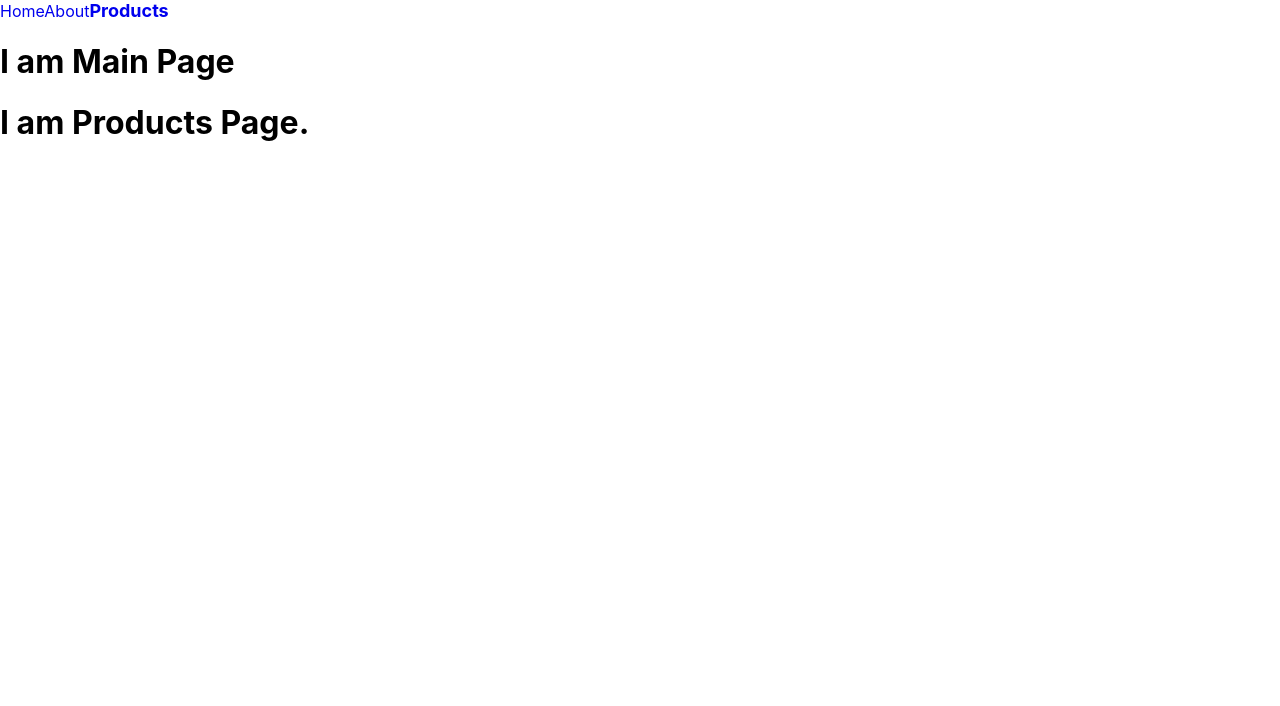
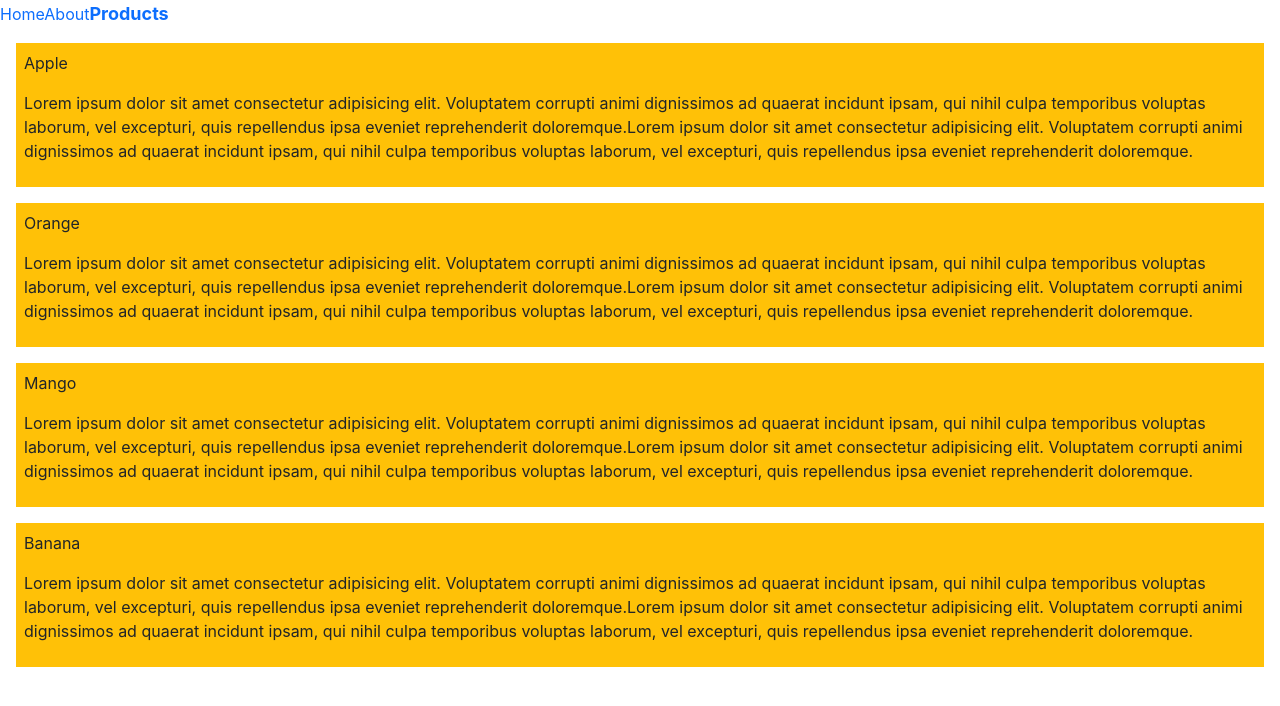
Before and after one commit to hsuhsu000/react-router-dom, a React (Create React App) app: page /products in a window 1280 px wide. Shown: the top 706 px of the page. Built offline with nearby package versions, Linux system fonts and the light colour scheme.

Commit message:
add product detail page and describe related id

```diff
--- a/public/index.html
+++ b/public/index.html
@@ -24,6 +24,7 @@
       work correctly both with client-side routing and a non-root public URL.
       Learn how to configure a non-root public URL by running `npm run build`.
     -->
+    <link href="https://cdn.jsdelivr.net/npm/bootstrap@5.0.2/dist/css/bootstrap.min.css" rel="stylesheet" integrity="sha384-EVSTQN3/azprG1Anm3QDgpJLIm9Nao0Yz1ztcQTwFspd3yD65VohhpuuCOmLASjC" crossorigin="anonymous">
     <title>React App</title>
   </head>
   <body>
--- a/src/App.jsx
+++ b/src/App.jsx
@@ -1,32 +1,34 @@
 import React from "react";
 import { createBrowserRouter, RouterProvider } from "react-router-dom";
-import Home from "./pages/Home";
-import About from "./pages/About";
 import Main from "./layouts/Main";
-import Products from "./pages/Products";
-import Error from "./pages/Error";
-import Product from "./pages/Product";
+import { Products, ProductDetail, Home, About } from "./pages/index";
 
 const router = createBrowserRouter([
   {
-    path: "",
+    path: "/",
     element: <Main></Main>,
-    errorElement: <Error></Error>,
     children: [
-      { path: "/", element: <Home></Home> },
-      { path: "/about", element: <About></About> },
-      { path: "/products", element: <Products></Products> },
-      {path:"/product/:id", element: <Product></Product>}
+      {
+        index: true,
+        element: <Home></Home>,
+      },
+      {
+        path: "/about",
+        element: <About></About>,
+      },
+      {
+        path: "/products",
+        element: <Products></Products>,
+      },
+      {
+        path: "/product/:title",
+        element: <ProductDetail></ProductDetail>,
+      },
     ],
   },
 ]);
-
 const App = () => {
-  return (
-    <>
-      <RouterProvider router={router}></RouterProvider>
-    </>
-  );
+  return <RouterProvider router={router}></RouterProvider>;
 };
 
 export default App;
--- a/src/components/Navbar.jsx
+++ b/src/components/Navbar.jsx
@@ -4,11 +4,10 @@ import { NavLink } from "react-router-dom";
 const Navbar = () => {
   return (
     <nav>
-      <NavLink to={"/"} className={({ isActive }) => (isActive ? "active" : "")}>
-        Home
-      </NavLink>
+      <NavLink to={"/"}>Home</NavLink>
       <NavLink to={"/about"}>About</NavLink>
       <NavLink to={"/products"}>Products</NavLink>
+
     </nav>
   );
 };
--- a/src/layouts/Main.jsx
+++ b/src/layouts/Main.jsx
@@ -1,12 +1,11 @@
 import React from "react";
+import { Outlet } from "react-router-dom";
 import Navbar from "../components/Navbar";
-import { Outlet } from "react-router-dom";
 
 const Main = () => {
   return (
     <>
       <Navbar></Navbar>
-      <h1>I am Main Page</h1>
       <Outlet></Outlet>
     </>
   );
--- a/src/pages/Home.jsx
+++ b/src/pages/Home.jsx
@@ -1,19 +1,9 @@
-import React from "react";
-import { useNavigate } from "react-router-dom";
+import React from 'react'
 
 const Home = () => {
-  const navigate = useNavigate();
-  const navigateHandler = () => {
-    setTimeout(() => {
-      navigate("/products");
-    }, 3000);
-  };
   return (
-    <>
-      <h1>I am Home Page</h1>
-      <div><button className="btn btn-primary" onClick={navigateHandler}>Go To Products</button></div>
-    </>
-  );
-};
+    <div>Home</div>
+  )
+}
 
-export default Home;
+export default Home
--- a/src/pages/Product.jsx
+++ /dev/null
@@ -1,15 +0,0 @@
-import React from "react";
-import { useParams } from "react-router-dom";
-
-const Product = () => {
-    // const params = useParams();
-    const { id } = useParams();
-  return (
-    <>
-          <h1>I am dynamic route.</h1>
-          <h1>My dynamic id is - {id}</h1>
-    </>
-  );
-};
-
-export default Product;
--- /dev/null
+++ b/src/pages/ProductDetail.jsx
@@ -0,0 +1,21 @@
+import React from "react";
+import { useNavigate, useParams } from "react-router-dom";
+
+const Product = () => {
+  const { title } = useParams();
+  const navigate = useNavigate();
+  const navigateHandler = () => {
+    navigate("/products");
+  };
+  return (
+    <>
+      <h1>Product Details Page</h1>
+      <h1>Product title - {title}</h1>
+      <button onClick={navigateHandler} className="btn btn-primary">
+        Go to Products
+      </button>
+    </>
+  );
+};
+
+export default Product;
--- a/src/pages/Products.jsx
+++ b/src/pages/Products.jsx
@@ -1,9 +1,42 @@
-import React from "react";
+import { Link } from "react-router-dom";
+const PRODUCTS = [
+  {
+    id: 1,
+    title: "Apple",
+    description:
+      "Lorem ipsum dolor sit amet consectetur adipisicing elit. Voluptatem corrupti animi dignissimos ad quaerat incidunt ipsam, qui nihil culpa temporibus voluptas laborum, vel excepturi, quis repellendus ipsa eveniet reprehenderit doloremque.Lorem ipsum dolor sit amet consectetur adipisicing elit. Voluptatem corrupti animi dignissimos ad quaerat incidunt ipsam, qui nihil culpa temporibus voluptas laborum, vel excepturi, quis repellendus ipsa eveniet reprehenderit doloremque.",
+  },
+  {
+    id: 2,
+    title: "Orange",
+    description:
+      "Lorem ipsum dolor sit amet consectetur adipisicing elit. Voluptatem corrupti animi dignissimos ad quaerat incidunt ipsam, qui nihil culpa temporibus voluptas laborum, vel excepturi, quis repellendus ipsa eveniet reprehenderit doloremque.Lorem ipsum dolor sit amet consectetur adipisicing elit. Voluptatem corrupti animi dignissimos ad quaerat incidunt ipsam, qui nihil culpa temporibus voluptas laborum, vel excepturi, quis repellendus ipsa eveniet reprehenderit doloremque.",
+  },
+  {
+    id: 3,
+    title: "Mango",
+    description:
+      "Lorem ipsum dolor sit amet consectetur adipisicing elit. Voluptatem corrupti animi dignissimos ad quaerat incidunt ipsam, qui nihil culpa temporibus voluptas laborum, vel excepturi, quis repellendus ipsa eveniet reprehenderit doloremque.Lorem ipsum dolor sit amet consectetur adipisicing elit. Voluptatem corrupti animi dignissimos ad quaerat incidunt ipsam, qui nihil culpa temporibus voluptas laborum, vel excepturi, quis repellendus ipsa eveniet reprehenderit doloremque.",
+  },
+  {
+    id: 4,
+    title: "Banana",
+    description:
+      "Lorem ipsum dolor sit amet consectetur adipisicing elit. Voluptatem corrupti animi dignissimos ad quaerat incidunt ipsam, qui nihil culpa temporibus voluptas laborum, vel excepturi, quis repellendus ipsa eveniet reprehenderit doloremque.Lorem ipsum dolor sit amet consectetur adipisicing elit. Voluptatem corrupti animi dignissimos ad quaerat incidunt ipsam, qui nihil culpa temporibus voluptas laborum, vel excepturi, quis repellendus ipsa eveniet reprehenderit doloremque.",
+  },
+];
 
 const Products = () => {
   return (
     <>
-      <h1>I am Products Page.</h1>
+      {PRODUCTS.map((product) => (
+        <Link to={`/product/${product.title}`}>
+          <div key={product.id} className="bg-warning m-3 p-2 text-dark">
+            <p>{product.title}</p>
+            <p>{product.description}</p>
+          </div>
+        </Link>
+      ))}
     </>
   );
 };
--- /dev/null
+++ b/src/pages/index.js
@@ -0,0 +1,4 @@
+export { default as ProductDetail } from "./ProductDetail";
+export { default as Home } from "./Home";
+export { default as Products } from "./Products";
+export { default as About } from "./About";
```
